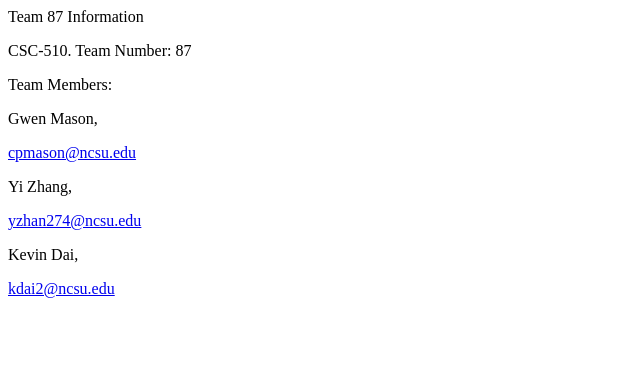
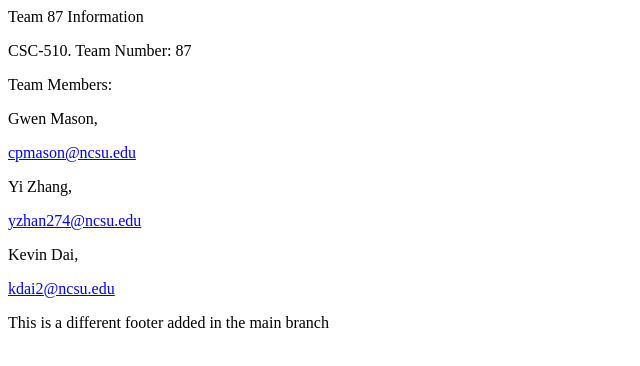
Before and after one commit to gwenmason125/git-homework, a plain HTML site: page index.html in a window 1280 px wide. Shown: the whole page, without its empty margins (0-640 px from the left). Drawn offline with Linux system fonts and the light colour scheme.

Commit message:
Completed Step 6: Add a conflicting footer in the main branch

```diff
--- a/index.html
+++ b/index.html
@@ -6,5 +6,8 @@
 		<p>Gwen Mason, </p><a href="cpmason@ncsu.edu">cpmason@ncsu.edu</a>
 		<p>Yi Zhang, </p><a href="yzhan274@ncsu.edu">yzhan274@ncsu.edu</a>
 		<p>Kevin Dai, </p><a href="kdai2@ncsu.edu">kdai2@ncsu.edu</a>
+	<footer>
+		<p>This is a different footer added in the main branch</p>
+	</footer>
 	</body>
 </html>
```
